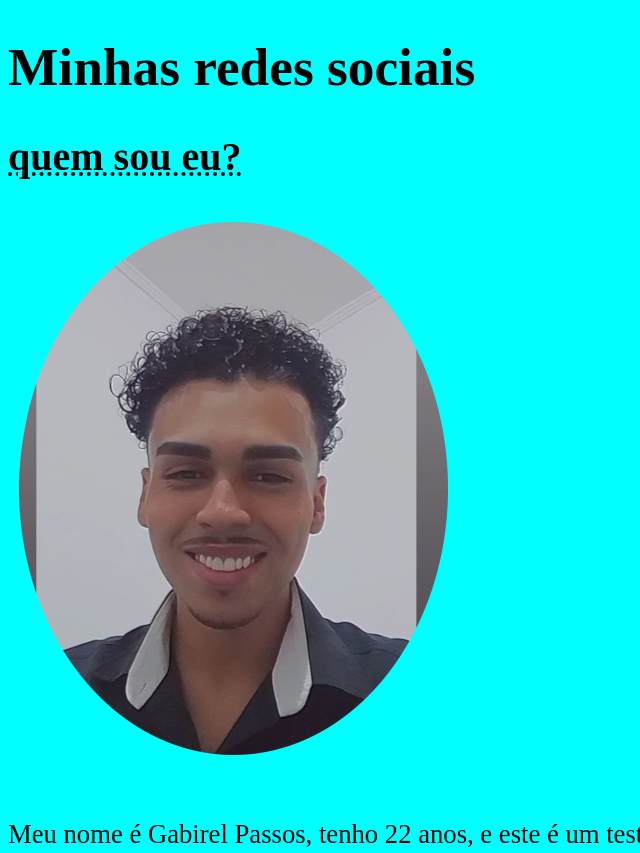
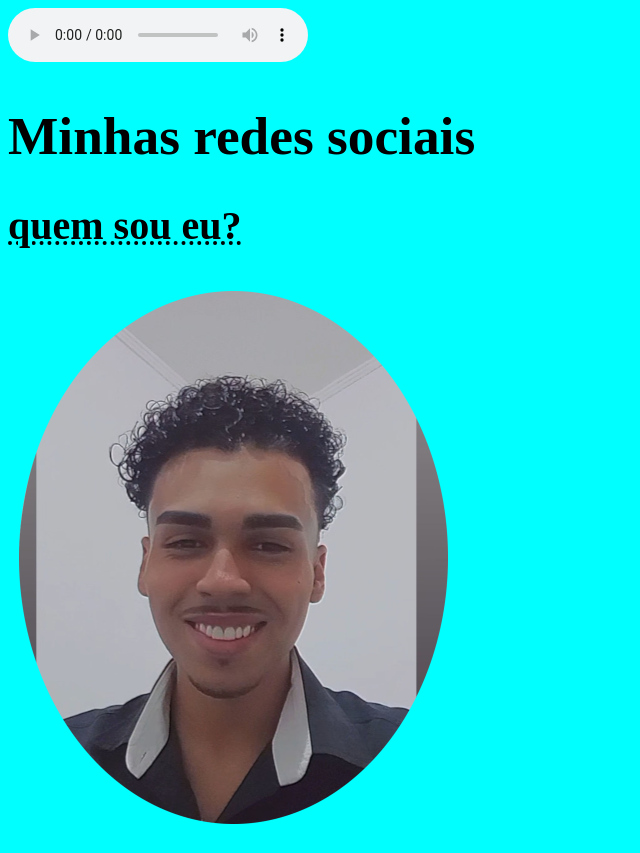
Before and after one commit to gabrielpassos2002/quem-sou-eu, a plain HTML site: page index.html in a window 1280 px wide. Shown: the top 853 px of the page, without its empty margins (0-640 px from the left). Drawn offline with Linux system fonts and the light colour scheme.

Commit message:
musica inserida

```diff
--- a/index.html
+++ b/index.html
@@ -15,6 +15,7 @@
     </style>
 </head>
 <body>
+    <audio src="Música do Venom Extreme! (Feel Good).wav" autoplay controls></audio>
     <script>
         window.alert('ola, seja bem vindo ao meu mini site!')
     </script>
```
Also changed, not shown: 1 other file.
